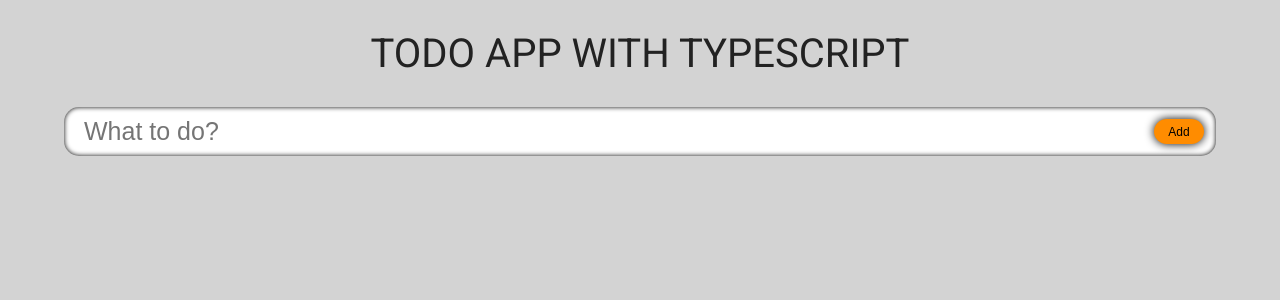
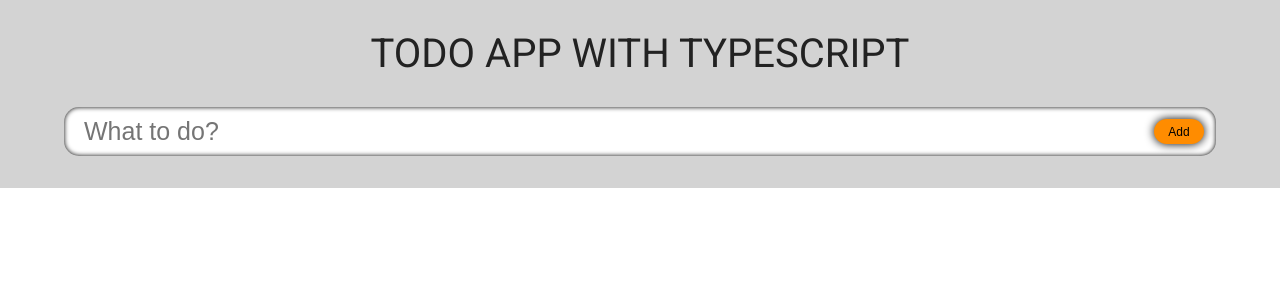
Before and after one commit to rezathegit/Todo-TypeScript, a React (Create React App) app: page / in a window 1280 px wide. Shown: the top 300 px of the page. Built offline with nearby package versions, Linux system fonts and the light colour scheme.

Commit message:
todo field fixed

```diff
--- a/src/App.css
+++ b/src/App.css
@@ -2,12 +2,13 @@
 
 .App {
   width: 100vw;
-  height: 100vh;
+  height: 100%;
   display: flex;
   flex-direction: column;
   align-items: center;
   background-color: lightgray;
   font-family: 'Roboto', sans-serif;
+  padding-bottom: 2rem;
 }
 
 .header {
--- a/src/components/SingleTodo/SingleTodo.css
+++ b/src/components/SingleTodo/SingleTodo.css
@@ -12,6 +12,8 @@
     padding: 5px;
     border: none;
     font-size: 20px;
+    overflow: hidden;
+    overflow-wrap: break-word;
 }
 
 .icon {
@@ -28,6 +30,6 @@
 
 @media (max-width: 700px) {
     .todos__single {
-      width: 100%;
+      width: 90%;
     }
   }
```
